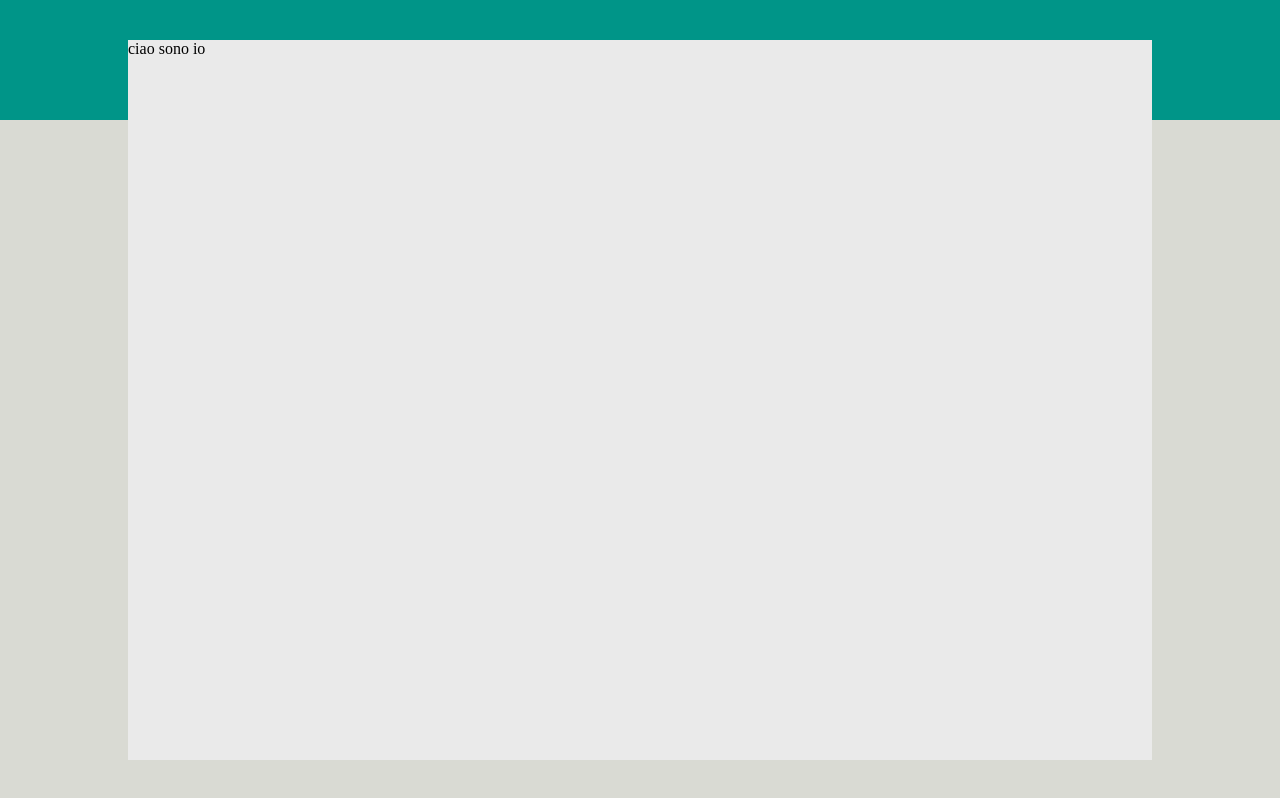
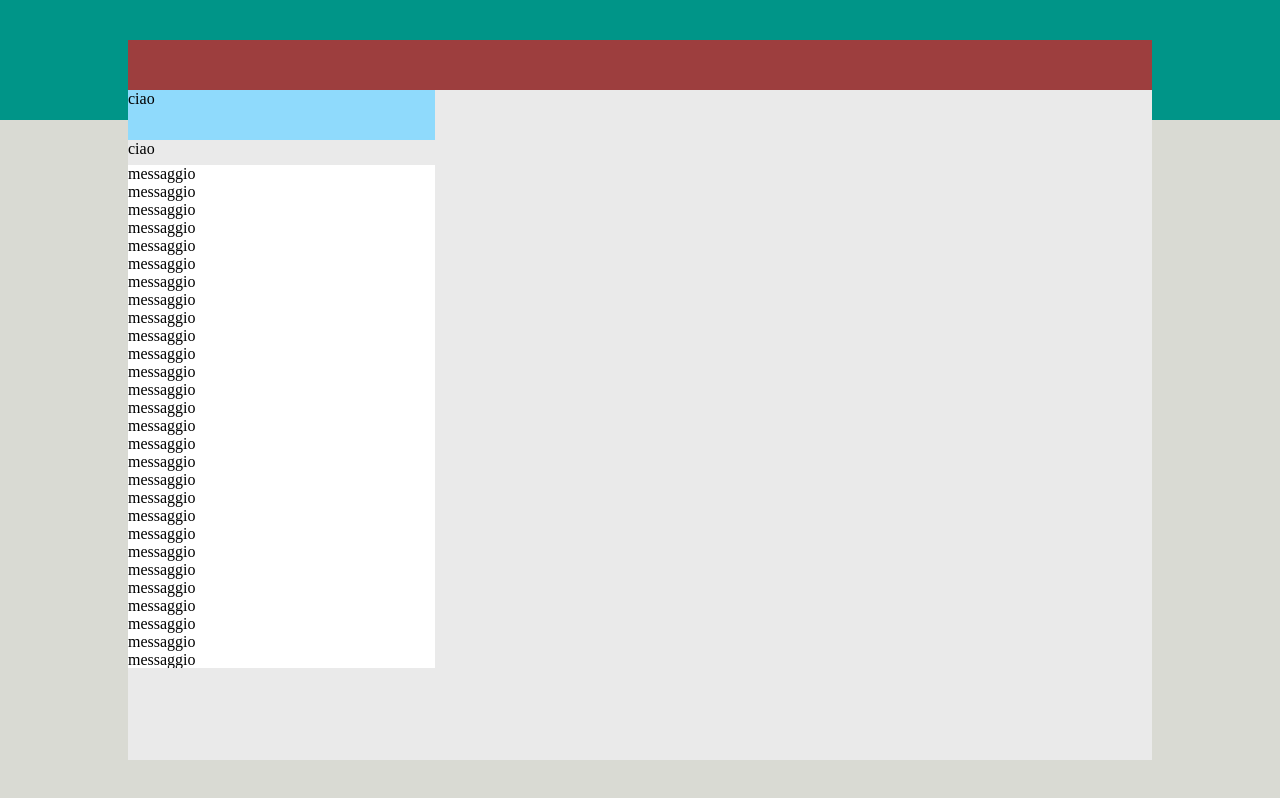
Before and after one commit to federicoalagna/html-css-boolzapp, a plain HTML site: page index.html in a window 1280 px wide. Drawn offline with Linux system fonts and the light colour scheme.

Commit message:
layout sidebar

```diff
--- a/index.html
+++ b/index.html
@@ -13,6 +13,56 @@
     <link rel="stylesheet" href="style.css" />
   </head>
   <body>
-    <div id="center-box" class="container">ciao sono io</div>
+    <div id="center-box" class="container">
+      <div class="row">
+        <div class="col30">
+          <div class="right">
+            <header></header>
+            <div class="notify">ciao</div>
+            <div class="search">ciao</div>
+            <div class="messages">
+              <ul>
+                <li>messaggio</li>
+                <li>messaggio</li>
+                <li>messaggio</li>
+                <li>messaggio</li>
+                <li>messaggio</li>
+                <li>messaggio</li>
+                <li>messaggio</li>
+                <li>messaggio</li>
+                <li>messaggio</li>
+                <li>messaggio</li>
+                <li>messaggio</li>
+                <li>messaggio</li>
+                <li>messaggio</li>
+                <li>messaggio</li>
+                <li>messaggio</li>
+                <li>messaggio</li>
+                <li>messaggio</li>
+                <li>messaggio</li>
+                <li>messaggio</li>
+                <li>messaggio</li>
+                <li>messaggio</li>
+                <li>messaggio</li>
+                <li>messaggio</li>
+                <li>messaggio</li>
+                <li>messaggio</li>
+                <li>messaggio</li>
+                <li>messaggio</li>
+                <li>messaggio</li>
+                <li>messaggio</li>
+                <li>messaggio</li>
+                <li>messaggio</li>
+                <li>messaggio</li>
+                <li>messaggio</li>
+              </ul>
+            </div>
+          </div>
+        </div>
+        <div class="col70">
+          <header></header>
+        </div>
+      </div>
+    </div>
   </body>
 </html>
--- a/style.css
+++ b/style.css
@@ -33,11 +33,63 @@ body {
 }
 
 /* COMMON */
+
+.row {
+  display: flex;
+}
+
+header {
+  height: 50px;
+  background-color: #9d3e3e;
+  flex-shrink: 0;
+}
+
 .container {
   margin: 0 auto;
   width: 80%;
   height: 90%;
   background-color: #eaeaea;
+  overflow: hidden;
+}
+
+ul {
+  list-style: none;
+  text-decoration: none;
+  overflow-y: auto;
+}
+.col30 {
+  width: 30%;
+  flex-shrink: 0;
+  display: flex;
+  flex-direction: column;
+}
+
+.col70 {
+  flex-grow: 1;
+}
+
+.notify {
+  background-color: #8fdafc;
+  height: 50px;
+}
+
+.search {
+  background-color: #eaeaea;
+  height: 25px;
+}
+.messages {
+  background-color: white;
+  overflow-y: auto;
+  height: 70%;
+}
+
+.right {
+}
+
+/* background colors */
+
+.bg-lightblue {
+  background-color: #8fdafc;
 }
 
 /*******************************
@@ -50,8 +102,23 @@ body {
     width: 100%;
     height: 100%;
   }
+
+  .col30 {
+    width: 10%;
+  }
+
+  .notify {
+    display: none;
+  }
+
+  .search {
+    display: none;
+  }
 }
 
 /* mobile */
 @media screen and (max-width: 460px) {
+  .col30 {
+    display: none;
+  }
 }
```
